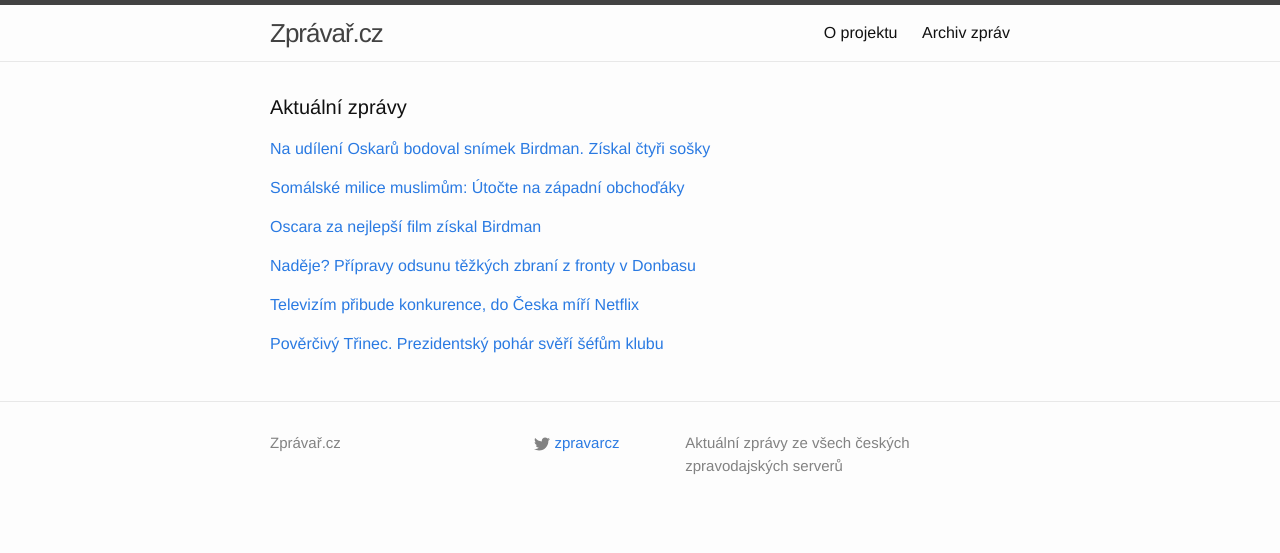
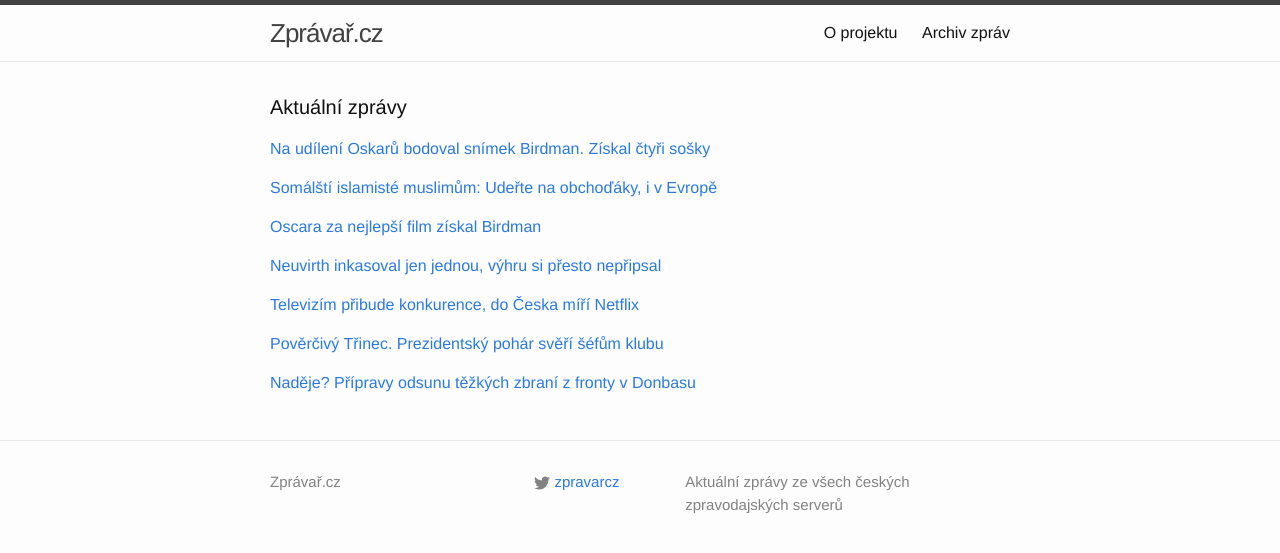
Before and after one commit to adliska/zpravar, a Jekyll site: the page built from index.html, in a window 1280 px wide. Shown: the top 553 px of the page. Built offline with Jekyll 4.4.1, drawn with Linux system fonts in a browser that asks for light colours; some of the changed lines change nothing that is shown.

Commit message:
zpravar news update

```diff
--- a/index.html
+++ b/index.html
@@ -19,9 +19,11 @@ layout: default
 <li><a href=http://www.rozhlas.cz/_zprava/oscara-za-nejlepsi-cizojazycny-film-ziskal-polsky-snimek-ida-nejlepsim-reziserem-je-alejandro-inarritu--1458526>Snímek Birdman získal Oscara za nejlepší režii, nejlepším hercem je Eddie Redmayne - www.rozhlas.cz</a></li>
 <li><a href=http://www.rozhlas.cz/_zprava/oscara-za-nejlepsi-cizojazycny-film-ziskal-polsky-snimek-ida--1458526>Oscara za nejlepší cizojazyčný film získal polský snímek Ida - www.rozhlas.cz</a></li>
 </ul>
-</div><p><a href="javascript:;" onclick="toggle_visibility('zpravy1')">Somálské milice muslimům: Útočte na západní obchoďáky</a></p>
+</div><p><a href="javascript:;" onclick="toggle_visibility('zpravy1')">Somálští islamisté muslimům: Udeřte na obchoďáky, i v Evropě</a></p>
 <div id="zpravy1" style="display:none">
 <ul>
+<li><a href=http://www.tyden.cz/rubriky/zahranici/somalsti-islamiste-muslimum-uderte-na-obchodaky-i-v-evrope_334214.html>Somálští islamisté muslimům: Udeřte na obchoďáky, i v Evropě - www.tyden.cz</a></li>
+<li><a href=http://www.ceskatelevize.cz/ct24/svet/302588-somalsti-radikalove-by-chteli-utocit-na-zapadni-nakupni-centra/>Somálští radikálové by chtěli útočit na západní nákupní centra - www.ceskatelevize.cz</a></li>
 <li><a href=http://www.tyden.cz/rubriky/zahranici/somalske-milice-muslimum-utocte-na-zapadni-obchodaky_334214.html>Somálské milice muslimům: Útočte na západní obchoďáky - www.tyden.cz</a></li>
 <li><a href=http://www.novinky.cz/zahranicni/svet/362335-somalsti-islamiste-vyzyvaji-k-utokum-na-zapadni-supermarkety.html>Somálští islamisté vyzývají k útokům na západní supermarkety - www.novinky.cz</a></li>
 <li><a href=http://www.tyden.cz/rubriky/zahranici/somalske-milice-vyzvaly-muslimy-k-utokum-na-zapadni-obchodaky_334214.html>Somálské milice vyzvaly muslimy k útokům na západní obchoďáky - www.tyden.cz</a></li>
@@ -36,12 +38,13 @@ layout: default
 <li><a href=http://www.novinky.cz/kultura/362331-oscary-za-herecke-vykony-maji-simmons-i-arquetteova.html>Oscary za herecké výkony mají Simmons i Arquetteová - www.novinky.cz</a></li>
 <li><a href=http://www.novinky.cz/kultura/362331-v-hollywoodu-rozdavaji-oscary.html>V Hollywoodu rozdávají Oscary - www.novinky.cz</a></li>
 </ul>
-</div><p><a href="javascript:;" onclick="toggle_visibility('zpravy3')">Naděje? Přípravy odsunu těžkých zbraní z fronty v Donbasu</a></p>
+</div><p><a href="javascript:;" onclick="toggle_visibility('zpravy3')">Neuvirth inkasoval jen jednou, výhru si přesto nepřipsal</a></p>
 <div id="zpravy3" style="display:none">
 <ul>
-<li><a href=http://www.tyden.cz/rubriky/zahranici/rusko-a-okoli/nadeje-pripravy-odsunu-tezkych-zbrani-z-fronty-v-donbasu_334207.html>Naděje? Přípravy odsunu těžkých zbraní z fronty v Donbasu - www.tyden.cz</a></li>
-<li><a href=http://www.tyden.cz/rubriky/zahranici/rusko-a-okoli/nadeje-pripravy-na-odsun-tezkych-zbrani-z-fronty-v-donbasu_334207.html>Naděje? Přípravy na odsun těžkých zbraní z fronty v Donbasu - www.tyden.cz</a></li>
-<li><a href=http://www.tyden.cz/rubriky/zahranici/rusko-a-okoli/nadeje-pripravy-na-odsud-tezkych-zbrani-z-fronty-v-donbasu_334207.html>Naděje? Přípravy na odsud těžkých zbraní z fronty v Donbasu - www.tyden.cz</a></li>
+<li><a href=http://www.tyden.cz/rubriky/sport/hokej/nhl/neuvirth-inkasoval-jen-jednou-vyhru-si-presto-nepripsal_334220.html>Neuvirth inkasoval jen jednou, výhru si přesto nepřipsal - www.tyden.cz</a></li>
+<li><a href=http://www.rozhlas.cz/_zprava/neuvirth-vyhlasen-hvezdou-zapasu-voracek-s-vrbatou-maji-po-dvou-bodech--1458512>Neuvirth vyhlášen hvězdou zápasu, Voráček s Vrbatou mají po dvou bodech - www.rozhlas.cz</a></li>
+<li><a href=http://www.denik.cz/hokej/neuvirth-inkasoval-v-nhl-jen-jednou-ale-vyhru-si-nepripsal-20150223.html>Voráček a Vrbata si připsali po dvou bodech, Neuvirth dostal jen jeden gól - www.denik.cz</a></li>
+<li><a href=http://www.sportovninoviny.cz/zpravy/neuvirth-inkasoval-v-nhl-jen-jednou-ale-vyhru-si-nepripsal/1184633>Neuvirth inkasoval v NHL jen jednou, ale výhru si nepřipsal - www.sportovninoviny.cz</a></li>
 </ul>
 </div><p><a href="javascript:;" onclick="toggle_visibility('zpravy4')">Televizím přibude konkurence, do Česka míří Netflix</a></p>
 <div id="zpravy4" style="display:none">
@@ -57,4 +60,11 @@ layout: default
 <li><a href=http://sport.aktualne.cz/ocelari-maji-pohar-to-staci-rekord-extraligy-je-nezajima/r~5831e982baaa11e4833a0025900fea04/>Oceláři mají pohár, to stačí. Rekord extraligy je nezajímá - sport.aktualne.cz</a></li>
 <li><a href=http://www.tyden.cz/rubriky/sport/hokej/extraliga/povercivy-trinec-prezidentsky-pohar-znovu-sveri-sefum-klubu_334202.html>Pověrčivý Třinec Prezidentský pohár znovu svěří šéfům klubu - www.tyden.cz</a></li>
 </ul>
+</div><p><a href="javascript:;" onclick="toggle_visibility('zpravy6')">Naděje? Přípravy odsunu těžkých zbraní z fronty v Donbasu</a></p>
+<div id="zpravy6" style="display:none">
+<ul>
+<li><a href=http://www.tyden.cz/rubriky/zahranici/rusko-a-okoli/nadeje-pripravy-odsunu-tezkych-zbrani-z-fronty-v-donbasu_334207.html>Naděje? Přípravy odsunu těžkých zbraní z fronty v Donbasu - www.tyden.cz</a></li>
+<li><a href=http://www.tyden.cz/rubriky/zahranici/rusko-a-okoli/nadeje-pripravy-na-odsun-tezkych-zbrani-z-fronty-v-donbasu_334207.html>Naděje? Přípravy na odsun těžkých zbraní z fronty v Donbasu - www.tyden.cz</a></li>
+<li><a href=http://www.tyden.cz/rubriky/zahranici/rusko-a-okoli/nadeje-pripravy-na-odsud-tezkych-zbrani-z-fronty-v-donbasu_334207.html>Naděje? Přípravy na odsud těžkých zbraní z fronty v Donbasu - www.tyden.cz</a></li>
+</ul>
 </div></div>
```
